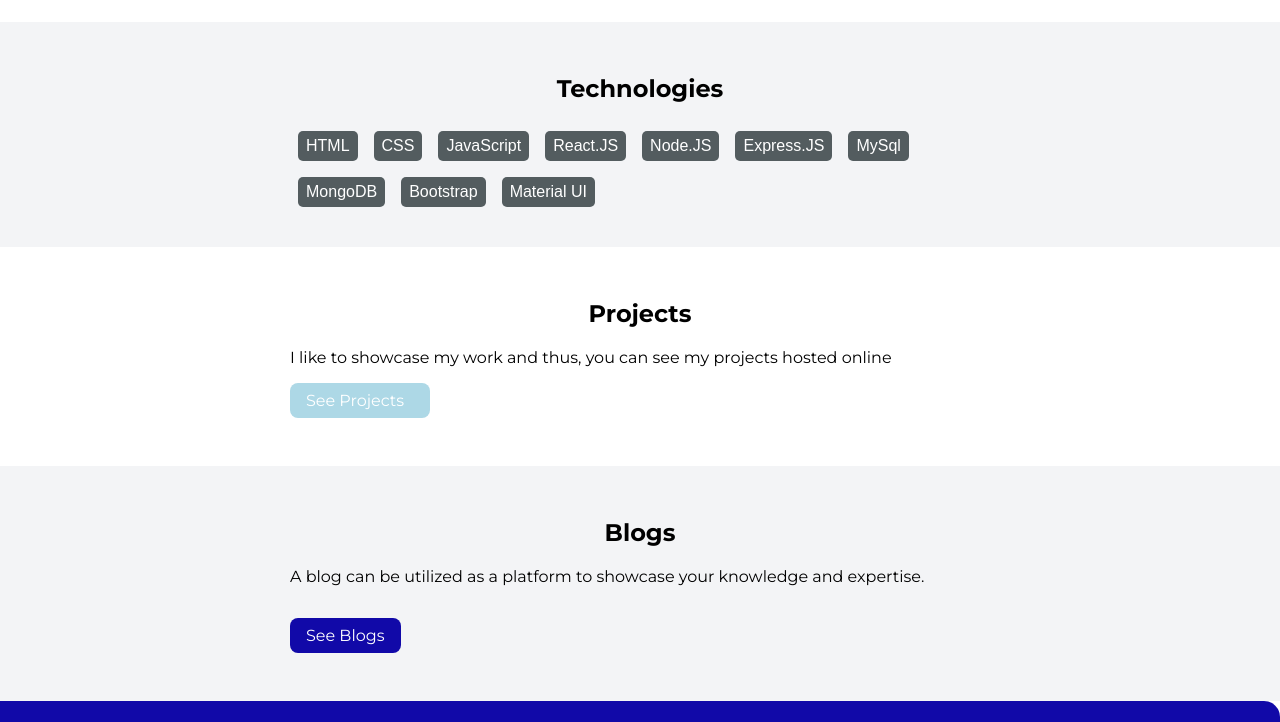
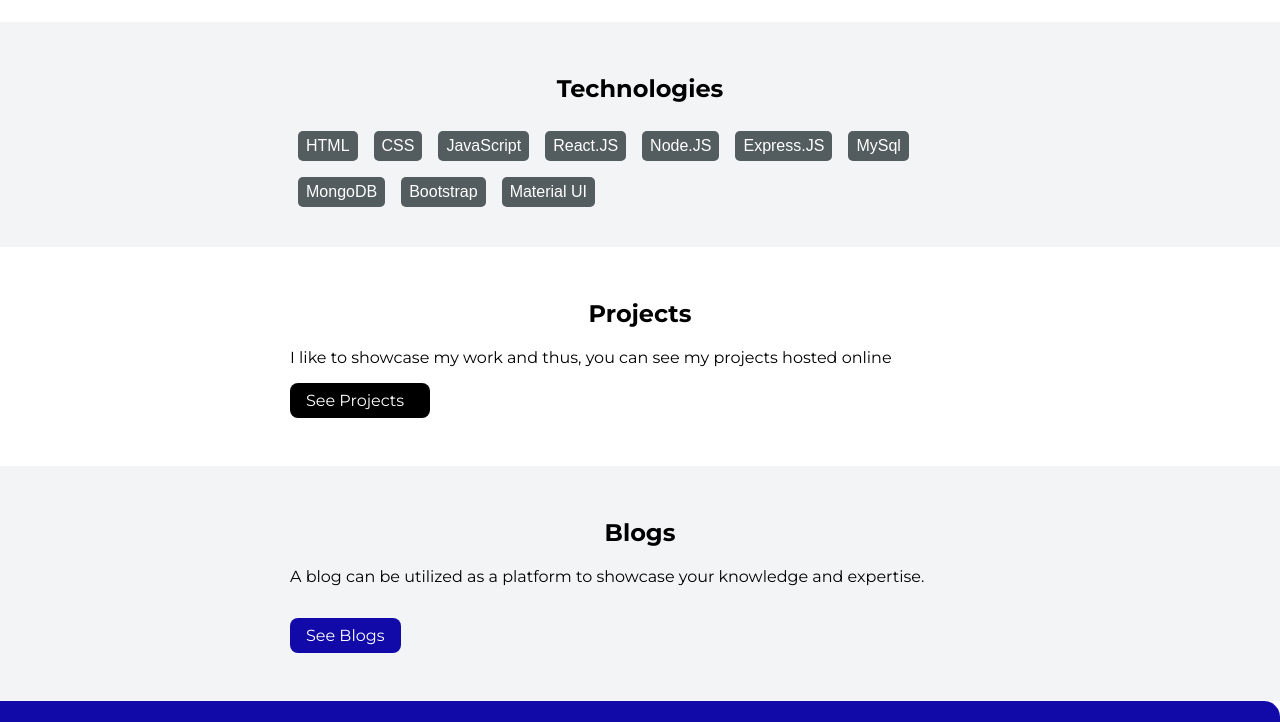
Before and after one commit to Aayushjain-code/personal-portfolio-website, a plain HTML site: page index.html in a window 1280 px wide. In both pictures the pointer is over the link "See Projects". Shown: the part 560-1282 px from the top of the page. Drawn offline with Linux system fonts and the light colour scheme.

Commit message:
Update style.css

```diff
--- a/style.css
+++ b/style.css
@@ -70,7 +70,7 @@ hr {
   margin: 1rem 1rem 1rem 0rem;
 }
 .link-primary:hover {
-  background-color: #ADD8E6;
+  background-color: #000000;
 }
 
 .link-secondary {
```
